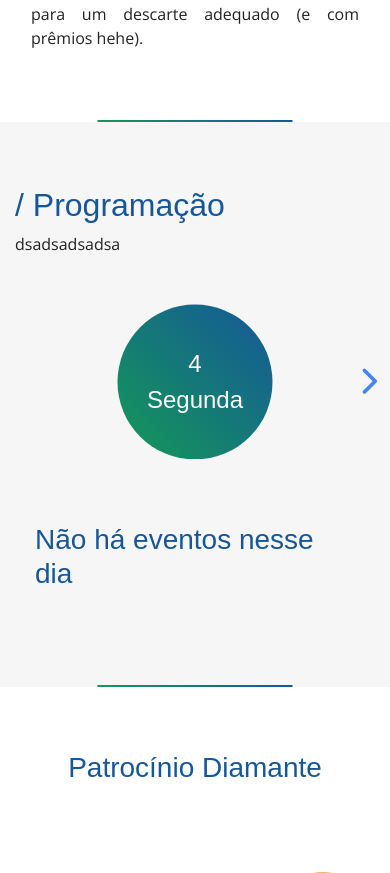
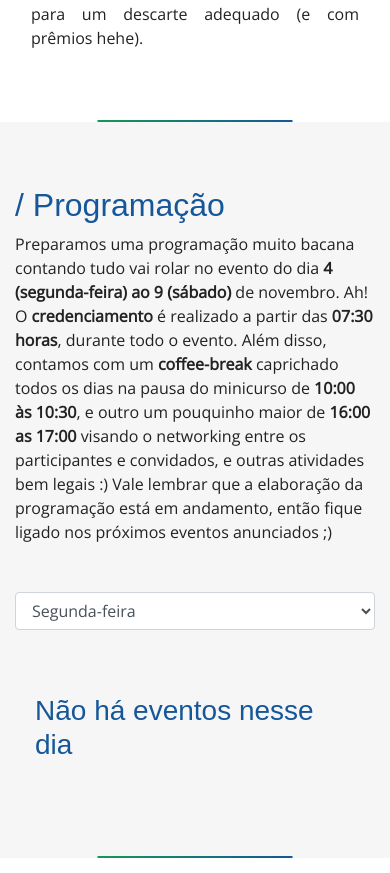
Before and after one commit to sctiuenf/scti-site, a PHP site: page /scti/ in a window 390 px wide. Shown: the part 3690-4563 px from the top of the page. Run offline with PHP 8.4, Linux system fonts and the light colour scheme; data that the repository does not hold is empty; style sheets or scripts are compiled from the project's sources; some libraries are stand-ins or nearby versions; some web fonts are replaced.

Commit message:
select programacao

```diff
--- a/assets/css/style.css
+++ b/assets/css/style.css
@@ -115,6 +115,8 @@ main {
   display: none;
   position: fixed;
   z-index: 1031;
+  min-width: fit-content;
+  max-width: 50%;
   left: 50%;
   top: -5%;
   transform: translateX(-50%);
@@ -223,6 +225,9 @@ main {
 
 .circle:not(:hover) img {
   animation: unshake .5s forwards; }
+
+#day-select {
+  display: none; }
 
 .btn-up {
   display: none;
@@ -557,7 +562,13 @@ i {
     margin-right: auto !important; } }
 @media (max-width: 576px) {
   .title {
-    font-size: 1.5em; } }
+    font-size: 1.5em; }
+
+  .day-slider {
+    display: none !important; }
+
+  #day-select {
+    display: block; } }
 @keyframes animateBack {
   0% {
     transform: rotateZ(0deg); }
--- a/assets/js/carousel.js
+++ b/assets/js/carousel.js
@@ -99,15 +99,18 @@ $(document).ready(function () {
 
         //coloring and sliding to the correct day-circle
         if(date.getMonth()+1 >= 11 && date.getDate() > 4 && slidesNumber !== 6){
-            dayToLoad = date.getDate();
+            dayToLoad = date.getDay()+3;
             $('.day-circle').removeClass('circle-hovered');
-            $('#day-'+date.getDay()).addClass('circle-hovered');
+            $('#day-'+dayToLoad).addClass('circle-hovered');
 
             let laterais = slidesNumber%2 == 1 ? Math.floor(slidesNumber/2):(slidesNumber/2) - 1;
 
-            //-4 pois o primeiro do carrossel tem indíce 0, e o primeiro dia é 4
-            daySlider.slick('slickGoTo', date.getDay()-4-laterais);
+            //-3 pois o primeiro do carrossel tem indíce 0, e o primeiro dia é 4
+            daySlider.slick('slickGoTo', dayToLoad-3-laterais);
+
+            $('#day-select').val(date.getDay()+3);
         }
+
 
         $('.day-circle').click(function(){
             $('.day-circle').removeClass('circle-hovered');
@@ -117,6 +120,13 @@ $(document).ready(function () {
 
             //pega o dia pelo id do circulo clicado
             let day = elem.attr('id').split('-').pop();
+
+            loadEventSchedule(day, scheduleSlider);
+        });
+
+        $('#day-select').change(function(){
+            let select = $(this);
+            let day = select.val();
 
             loadEventSchedule(day, scheduleSlider);
         });
--- a/assets/js/requests/userRequests.js
+++ b/assets/js/requests/userRequests.js
@@ -2,6 +2,7 @@ $(document).ready(function () {
 
     //authenticate
     $('form#authenticate').submit(function(e){
+        let timeout = showLoader(500);
         e.preventDefault();
 
         let form = $(this);
@@ -15,6 +16,7 @@ $(document).ready(function () {
             data: form.serialize(),
             dataType: "json",
             success: function (response) {
+                hideLoader(timeout);
                 if(response['success'])
                     window.location.reload();
                 else
--- a/assets/js/utils.js
+++ b/assets/js/utils.js
@@ -50,7 +50,6 @@ function currentSection(){
     let secs = $('section');
     let scrollPos = $(window).scrollTop();
     let tolerance = window.innerHeight*0.2;
-    console.log(window.innerHeight*0.3);
 
     let closerSec = null;
 
@@ -67,6 +66,7 @@ function currentSection(){
     return closerSec;
 }
 
+var alertTimeout;
 function showAlert(type, text){
     let alert = $('#custom-alert');
     let alertText = alert.find('span');
@@ -80,12 +80,16 @@ function showAlert(type, text){
     //if the same alert is visible
     if(alert.css('display') !== 'none' && alert.hasClass(type) && alertText.html() === text){
 
+        alert.stop();
+        alert.css('opacity', 1);
         alert.addClass('shaking-alert');
 
-        setTimeout(function(){
-            alert.fadeOut(3000, function(){
+        clearTimeout(alertTimeout);
+
+        alertTimeout = setTimeout(function(){
+            alert.animate({'opacity': 0}, 2000, function(){
                 hideAlert();
-            });
+            })
         }, 5000);
 
         return;
@@ -94,13 +98,14 @@ function showAlert(type, text){
     alertText.html(text);
     alert.attr('class', 'alert alert-dismissible');
     alert.addClass(type);
+    alert.css('opacity', 1);
     alert.show();
 
     alert.animate({'top': '10%'}, 500, function(){
-        setTimeout(function(){
-            alert.fadeOut(2000, function(){
+        alertTimeout = setTimeout(function(){
+            alert.animate({'opacity': 0}, 2000, function(){
                 hideAlert();
-            });
+            })
         }, 5000);
     });
 }
--- a/assets/scss/style.scss
+++ b/assets/scss/style.scss
@@ -208,6 +208,9 @@ main{
 }
 .circle:not(:hover) img{
     animation: unshake .5s forwards;
+}
+#day-select{
+    display: none;
 }
 .btn-up{
     display: none;
@@ -556,6 +559,12 @@ i{
     .title{
         font-size: 1.5em;
     }
+    .day-slider{
+        display: none !important;
+    }
+    #day-select{
+        display: block;
+    }
 }
 
 @keyframes animateBack{
--- a/index.php
+++ b/index.php
@@ -95,7 +95,8 @@ require_once $root_dir_path.'/models/User.php';
     <section id="programacao" class="container-fluid justify-content-center d-flex">
         <div class="col-12 col-sm-11 col-xl-10">
             <h2>/ Programação</h2>
-            <p style="margin-bottom:3rem;">dsadsadsadsa</p>
+            <p style="margin-bottom:3rem;">Preparamos uma programação muito bacana contando tudo vai rolar no evento do dia <b>4 (segunda-feira) ao 9 (sábado)</b> de novembro. Ah! O <b>credenciamento</b> é realizado a partir das <b>07:30 horas</b>, durante todo o evento. Além disso, contamos com um <b>coffee-break</b> caprichado todos os dias na pausa do minicurso de <b>10:00 às 10:30</b>, e outro um pouquinho maior de <b>16:00 as 17:00</b> visando o networking entre os participantes e convidados, e outras atividades bem legais :) Vale lembrar que a elaboração da programação está em andamento, então fique ligado nos próximos eventos anunciados ;) </p>
+
             <div class="day-slider slider">
                 <div class="slide">
                     <div class="day-circle-container">
@@ -139,6 +140,15 @@ require_once $root_dir_path.'/models/User.php';
                     </div>
                 </div>
             </div>
+
+            <select class="form-control" id="day-select">
+                <option value="4">Segunda-feira</option>
+                <option value="5">Terça-feira</option>
+                <option value="6">Quarta-feira</option>
+                <option value="7">Quinta-feira</option>
+                <option value="8">Sexta-feira</option>
+                <option value="9">Sábado-feira</option>
+            </select>
 
             <div id="programacao-slider" class="card-slider slider">
                 <!-- Programação do evento -->
```
